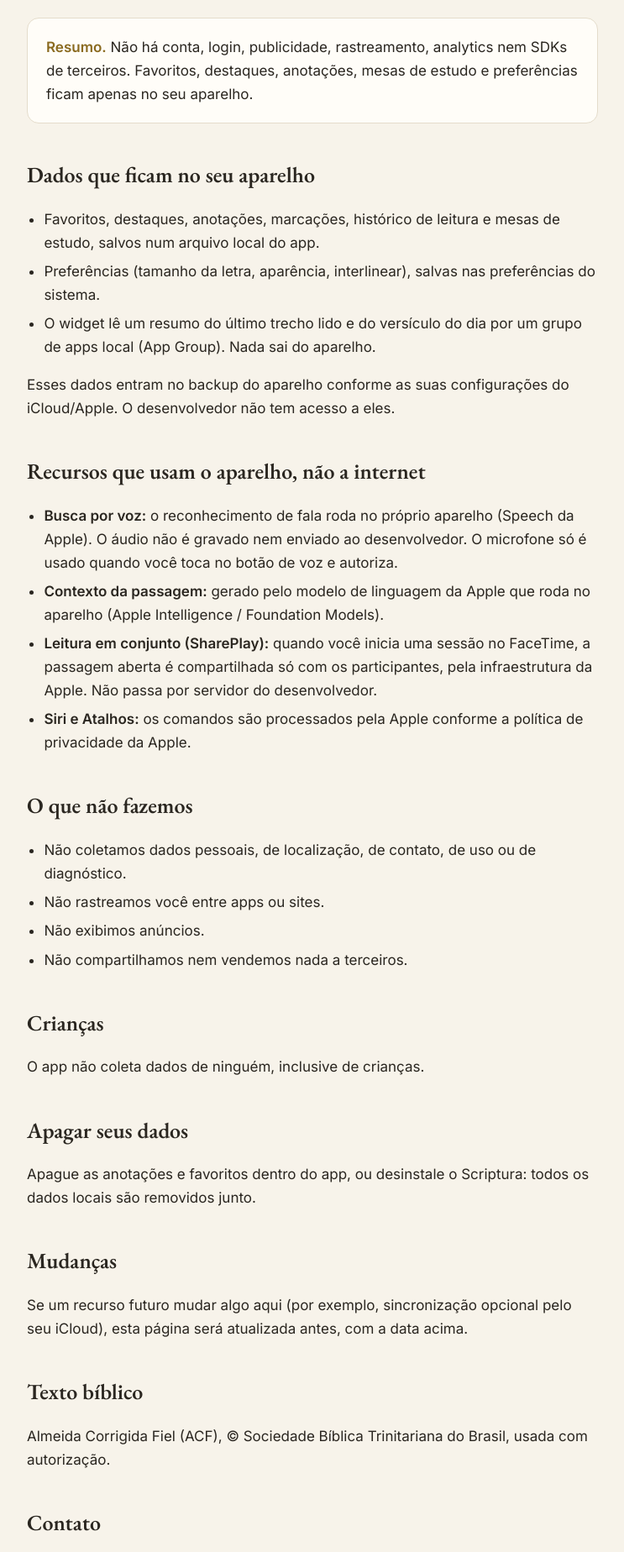
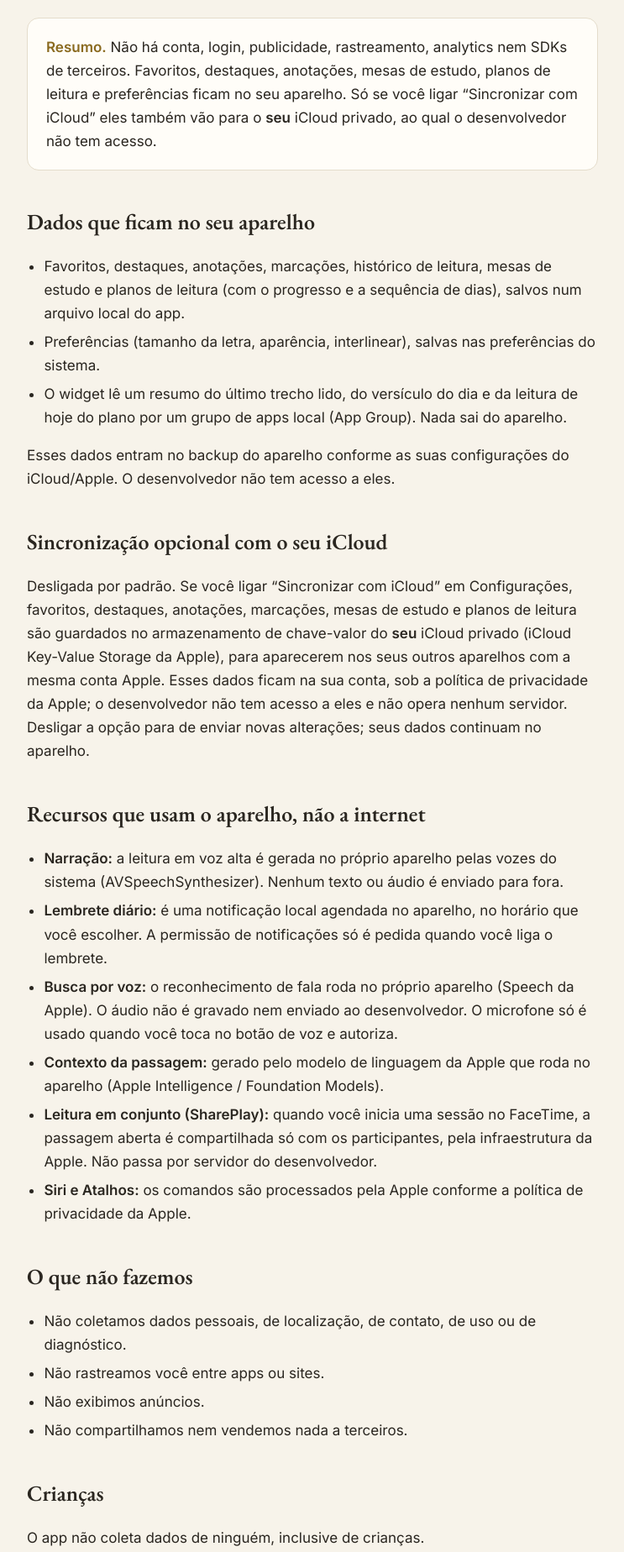
Before and after one commit to eliel9012/scriptura-privacidade, a plain HTML site: page index.html in a window 1280 px wide. Shown: the part 280-2128 px from the top of the page at 84% size, without its empty margins (268-1011 px from the left). Drawn offline with nearby package versions, Linux system fonts and the light colour scheme.

Commit message:
Atualiza política: narração, lembrete, iCloud opcional
Co-Authored-By: Claude Opus 5.5 <noreply@anthropic.com>

```diff
--- a/index.html
+++ b/index.html
@@ -45,19 +45,25 @@
 
     <div class="card">
       <strong>Resumo.</strong> Não há conta, login, publicidade, rastreamento, analytics nem SDKs de terceiros.
-      Favoritos, destaques, anotações, mesas de estudo e preferências ficam apenas no seu aparelho.
+      Favoritos, destaques, anotações, mesas de estudo, planos de leitura e preferências ficam no seu aparelho.
+      Só se você ligar “Sincronizar com iCloud” eles também vão para o <b>seu</b> iCloud privado, ao qual o desenvolvedor não tem acesso.
     </div>
 
     <h2>Dados que ficam no seu aparelho</h2>
     <ul>
-      <li>Favoritos, destaques, anotações, marcações, histórico de leitura e mesas de estudo, salvos num arquivo local do app.</li>
+      <li>Favoritos, destaques, anotações, marcações, histórico de leitura, mesas de estudo e planos de leitura (com o progresso e a sequência de dias), salvos num arquivo local do app.</li>
       <li>Preferências (tamanho da letra, aparência, interlinear), salvas nas preferências do sistema.</li>
-      <li>O widget lê um resumo do último trecho lido e do versículo do dia por um grupo de apps local (App Group). Nada sai do aparelho.</li>
+      <li>O widget lê um resumo do último trecho lido, do versículo do dia e da leitura de hoje do plano por um grupo de apps local (App Group). Nada sai do aparelho.</li>
     </ul>
     <p>Esses dados entram no backup do aparelho conforme as suas configurações do iCloud/Apple. O desenvolvedor não tem acesso a eles.</p>
 
+    <h2>Sincronização opcional com o seu iCloud</h2>
+    <p>Desligada por padrão. Se você ligar “Sincronizar com iCloud” em Configurações, favoritos, destaques, anotações, marcações, mesas de estudo e planos de leitura são guardados no armazenamento de chave-valor do <b>seu</b> iCloud privado (iCloud Key-Value Storage da Apple), para aparecerem nos seus outros aparelhos com a mesma conta Apple. Esses dados ficam na sua conta, sob a política de privacidade da Apple; o desenvolvedor não tem acesso a eles e não opera nenhum servidor. Desligar a opção para de enviar novas alterações; seus dados continuam no aparelho.</p>
+
     <h2>Recursos que usam o aparelho, não a internet</h2>
     <ul>
+      <li><b>Narração:</b> a leitura em voz alta é gerada no próprio aparelho pelas vozes do sistema (AVSpeechSynthesizer). Nenhum texto ou áudio é enviado para fora.</li>
+      <li><b>Lembrete diário:</b> é uma notificação local agendada no aparelho, no horário que você escolher. A permissão de notificações só é pedida quando você liga o lembrete.</li>
       <li><b>Busca por voz:</b> o reconhecimento de fala roda no próprio aparelho (Speech da Apple). O áudio não é gravado nem enviado ao desenvolvedor. O microfone só é usado quando você toca no botão de voz e autoriza.</li>
       <li><b>Contexto da passagem:</b> gerado pelo modelo de linguagem da Apple que roda no aparelho (Apple Intelligence / Foundation Models).</li>
       <li><b>Leitura em conjunto (SharePlay):</b> quando você inicia uma sessão no FaceTime, a passagem aberta é compartilhada só com os participantes, pela infraestrutura da Apple. Não passa por servidor do desenvolvedor.</li>
@@ -76,10 +82,10 @@
     <p>O app não coleta dados de ninguém, inclusive de crianças.</p>
 
     <h2>Apagar seus dados</h2>
-    <p>Apague as anotações e favoritos dentro do app, ou desinstale o Scriptura: todos os dados locais são removidos junto.</p>
+    <p>Apague as anotações e favoritos dentro do app, ou desinstale o Scriptura: todos os dados locais são removidos junto. Se a sincronização com iCloud estiver ligada, apague os itens dentro do app (a exclusão também sincroniza) ou gerencie o armazenamento do app nos ajustes do iCloud da sua conta Apple.</p>
 
     <h2>Mudanças</h2>
-    <p>Se um recurso futuro mudar algo aqui (por exemplo, sincronização opcional pelo seu iCloud), esta página será atualizada antes, com a data acima.</p>
+    <p>Se um recurso futuro mudar algo aqui, esta página será atualizada antes, com a data acima. Em 21 de novembro de 2026 foram incluídos a narração no aparelho, o lembrete local e a sincronização opcional pelo seu iCloud.</p>
 
     <h2>Texto bíblico</h2>
     <p>Almeida Corrigida Fiel (ACF), © Sociedade Bíblica Trinitariana do Brasil, usada com autorização.</p>
@@ -97,13 +103,17 @@
     <p class="meta">Last updated: November 21, 2026</p>
     <div class="card">
       <strong>Summary.</strong> No account, ads, tracking, analytics or third-party SDKs.
-      Favorites, highlights, notes, study desks and settings stay on your device only.
+      Favorites, highlights, notes, study desks, reading plans and settings stay on your device.
+      Only if you turn on “Sincronizar com iCloud” (Sync with iCloud) are they also stored in <b>your</b> private iCloud, which the developer cannot access.
     </div>
     <ul>
       <li>Your library is stored in a local file and the system preferences; the widget reads a local summary through an App Group.</li>
       <li>Voice search uses Apple's on-device speech recognition; audio is never sent to the developer. The microphone is used only when you tap the voice button and grant access.</li>
       <li>Passage context is generated by Apple's on-device language model.</li>
-      <li>SharePlay shares the open passage only with FaceTime participants, through Apple's infrastructure.</li>
+      <li>SharePlay shares the open passage and highlighted verse only with FaceTime participants, through Apple's infrastructure.</li>
+      <li>Narration (reading aloud) is generated on the device by the system voices; no text or audio leaves it.</li>
+      <li>The daily reading reminder is a local notification scheduled on the device; notification permission is requested only when you turn it on.</li>
+      <li>Optional iCloud sync is off by default. When on, your study data and reading plans are kept in your own private iCloud key-value storage to reach your other devices. It stays in your Apple account under Apple's privacy policy; the developer has no access and runs no server.</li>
       <li>We collect no personal, location, usage or diagnostic data, show no ads and share nothing with third parties.</li>
       <li>Delete your notes in the app, or uninstall it to remove all local data.</li>
     </ul>
```
